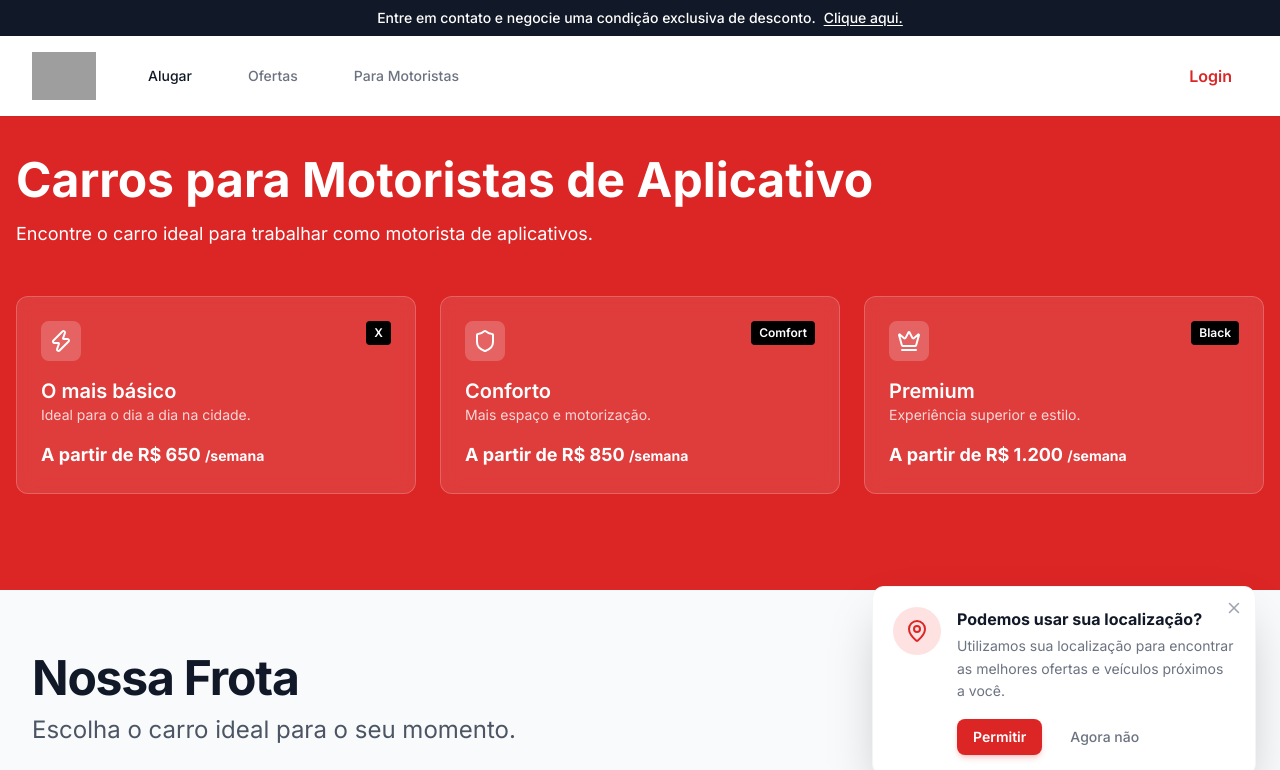
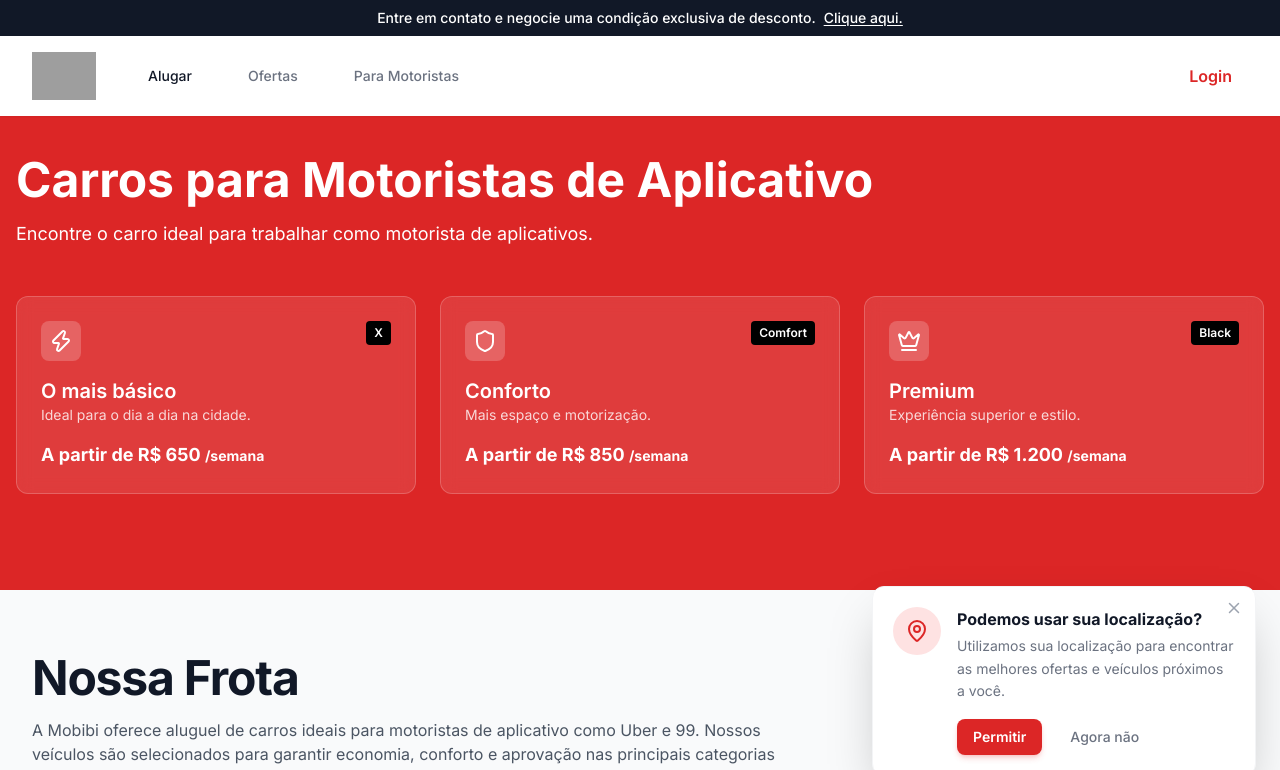
Before and after one commit to StarMKT/mobibi-platform.github.io, a React (Vite) app: page / in a window 1280 px wide. Shown: the top 770 px of the page. Built offline with nearby package versions, Linux system fonts and the light colour scheme; no server answers; grey boxes are pictures that could not be loaded.

Commit message:
SEO improvements

```diff
--- a/index.html
+++ b/index.html
@@ -5,6 +5,10 @@
     <meta name="viewport" content="width=device-width, initial-scale=1" />
     <link rel="icon" href="public/general/fav.ico" type="image/x-icon">
     <title>Aluguel de carros para Uber e 99 | Mobibi Rent a Car</title>
+    <meta name="description" content="Aluguel de carros para Uber e 99. Planos semanais acessíveis, frota selecionada e aprovação rápida. Comece a trabalhar como motorista de aplicativo hoje mesmo!" />
+    <meta property="og:type" content="website">
+    <meta property="og:url" content="https://mobibi.com.br">
+    <meta name="twitter:card" content="summary_large_image">
     <script src="https://cdn.tailwindcss.com"></script>
     <script>
       tailwind.config = {
--- a/pages/Home.tsx
+++ b/pages/Home.tsx
@@ -81,6 +81,12 @@ export const Home: React.FC<HomeProps> = ({
             <h2 className="text-5xl font-bold tracking-tight text-gray-900 mb-3">
               Nossa Frota
             </h2>
+            <p className="text-gray-600 max-w-3xl mt-4">
+              A Mobibi oferece aluguel de carros ideais para motoristas de aplicativo como Uber e 99.
+              Nossos veículos são selecionados para garantir economia, conforto e aprovação nas
+              principais categorias dos apps de mobilidade.
+            </p>
+            <br/>
             <p className="text-2xl text-gray-600">
               Escolha o carro ideal para o seu momento.
             </p>
--- a/pages/Login.tsx
+++ b/pages/Login.tsx
@@ -40,7 +40,7 @@ export const Login: React.FC = () => {
         <h2 className="mt-6 text-center text-3xl font-extrabold text-gray-900">
           Acesse sua conta
         </h2>
-        {/* <p className="mt-2 text-center text-sm text-gray-600">
+        {/* <p className="mt-2 text-center text-sm text-gray-600">s
           Ou <Link to="/register" className="font-medium text-brand hover:text-brand-dark">crie uma conta gratuitamente</Link>
         </p> */}
       </div>
```
Also changed, not shown: public/robots.txt (added), 1 other file (tests, documents, lock files or other folders).
